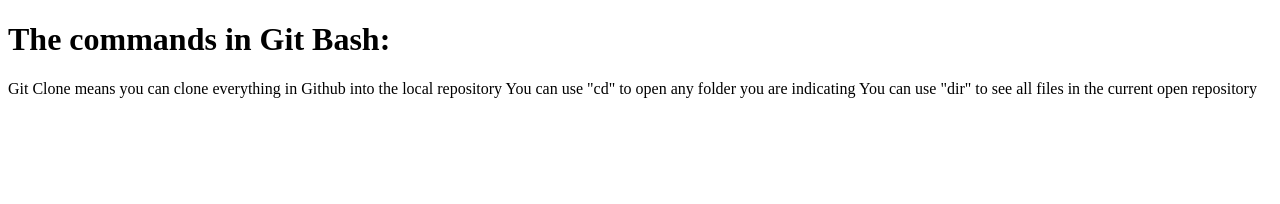
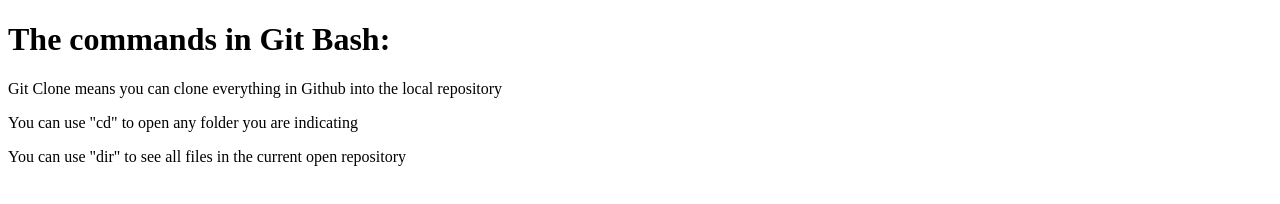
Before and after one commit to georgewang07/coursera-test, a plain HTML site: page Notes/Module1_Notes.html in a window 1280 px wide. Drawn offline with Linux system fonts and the light colour scheme.

Commit message:
Just to update the data

```diff
--- a/Notes/Module1_Notes.html
+++ b/Notes/Module1_Notes.html
@@ -8,8 +8,8 @@
 </head>
 <body>
 <h1>The commands in Git Bash:</h1>
-  Git Clone means you can clone everything in Github into the local repository
-  You can use "cd" to open any folder you are indicating
-  You can use "dir" to see all files in the current open repository
+<p>Git Clone means you can clone everything in Github into the local repository</p>
+<p>You can use "cd" to open any folder you are indicating</p>
+<p>You can use "dir" to see all files in the current open repository</p>
 </body>
 </html>
```
